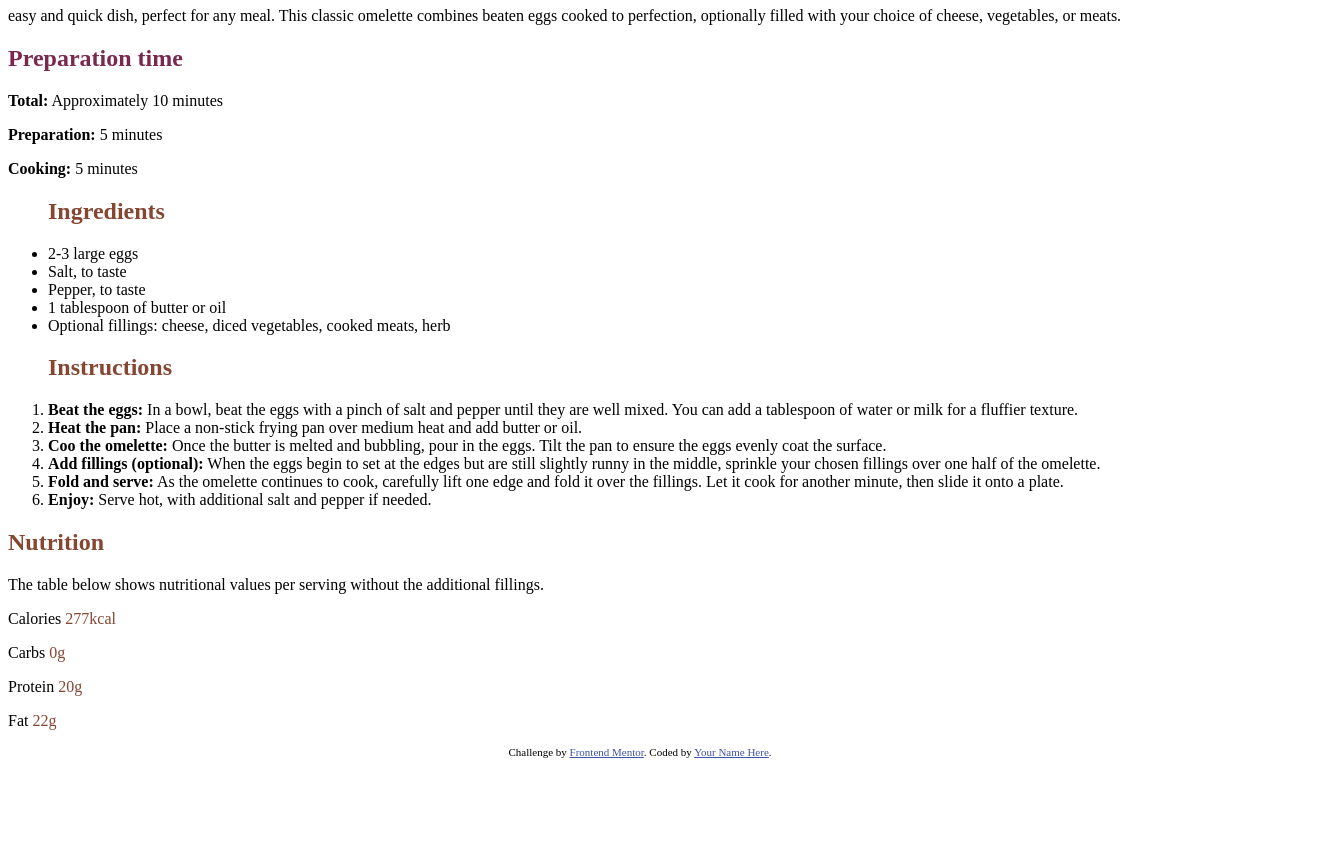
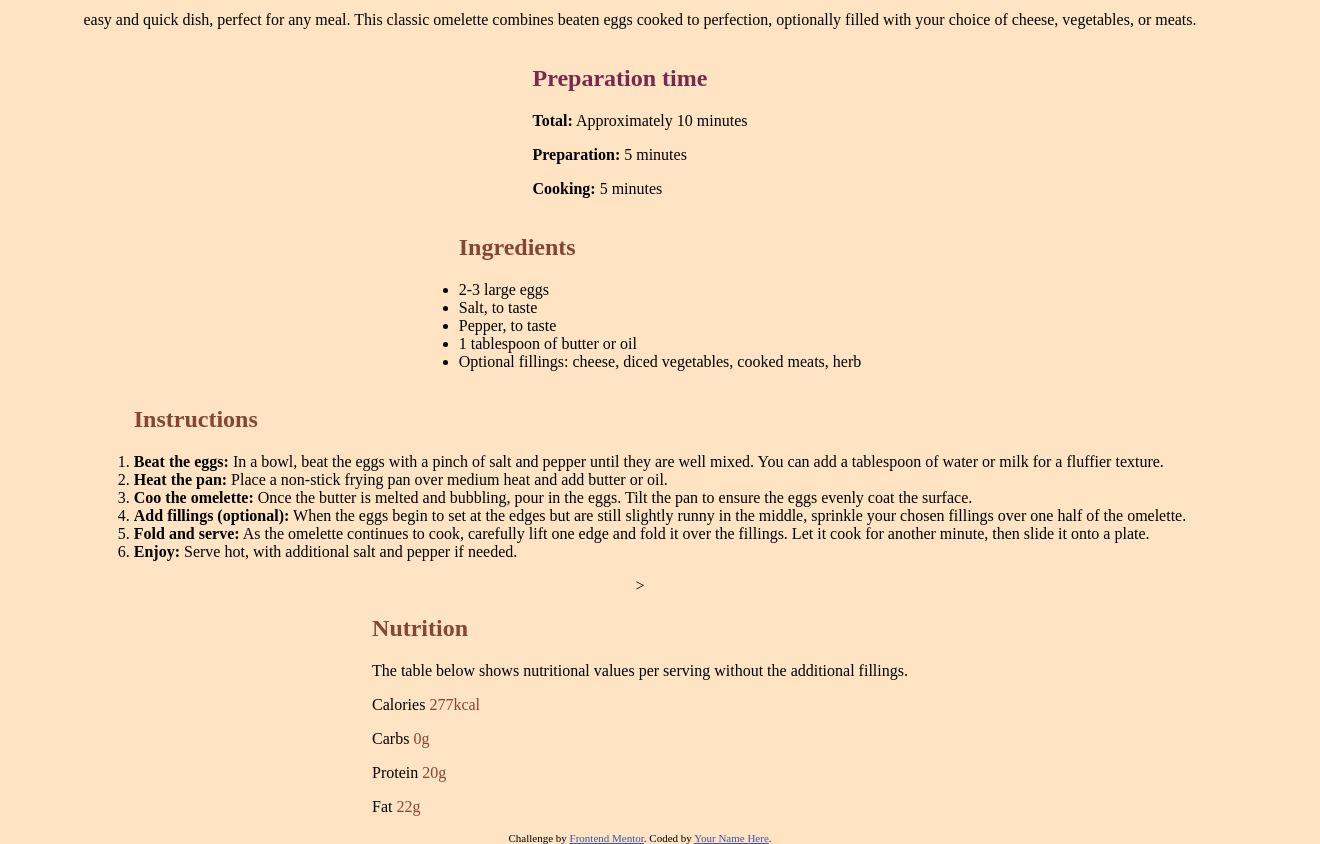
Before and after one commit to RodrigoJPSilva/aula-frontend, a plain HTML site: page Exercicios-Frontend-Mentor/recipe-page-main/index.html in a window 1280 px wide. Shown: the part 685-1529 px from the top of the page, 1320 px wide, since content can reach past the window. Before the commit the page ends 1451 px from the top, so only its background shows below. Drawn offline with Linux system fonts and the light colour scheme.

Commit message:
exercise update

```diff
--- a/Exercicios-Frontend-Mentor/recipe-page-main/assets/styles/style.css
+++ b/Exercicios-Frontend-Mentor/recipe-page-main/assets/styles/style.css
@@ -1,4 +1,11 @@
+* {
+    box-sizing: border-box;
+    background-color: bisque;
+}
+
 body {
-    font-family: Young-serif, Outfit;
     margin: 0;
+    display: flex;
+    flex-direction: column;
+    align-items: center;
 }
--- a/Exercicios-Frontend-Mentor/recipe-page-main/index.html
+++ b/Exercicios-Frontend-Mentor/recipe-page-main/index.html
@@ -5,7 +5,7 @@
   <meta name="viewport" content="width=device-width, initial-scale=1.0"> <!-- displays site properly based on user's device -->
 
   <link rel="icon" type="image/png" sizes="32x32" href="./assets/images/favicon-32x32.png">
-
+  <link rel="stylesheet" href="./assets/styles/style.css">
   <title>Frontend Mentor | Recipe page</title>
 
   <!-- Feel free to remove these styles or customise in your own stylesheet 👍 -->
@@ -16,19 +16,19 @@
 </head>
 <body>
   <img src="./assets/images/image-omelette.jpeg">
+
   <h1>Simple Omelette Recipe</h1>
-
   <p>easy and quick dish, perfect for any meal. This classic omelette combines beaten eggs cooked
     to perfection, optionally filled with your choice of cheese, vegetables, or meats.</p>
 
+  <div class="Preparation">
     <h2><span style="color: hsl(332, 51%, 32%)">Preparation time</span></h2>
-
-
     <p><strong>Total:</strong> Approximately 10 minutes</p>
     <p><strong>Preparation:</strong> 5 minutes</p>
     <p><strong>Cooking:</strong> 5 minutes</p>
+  </div class="Preparation">
 
-
+  <div class="Ingredients">
     <ul>
       <h2><span style="color: hsl(14, 45%, 36%)">Ingredients</span></h2>
       <li>2-3 large eggs</li>
@@ -37,59 +37,52 @@
       <li>1 tablespoon of butter or oil</li>
       <li>Optional fillings: cheese, diced vegetables, cooked meats, herb</li>
     </ul>
+  </div class="Ingredients">
 
-
+  <div class="Instructions">
     <ol>
       <h2><span style="color: hsl(14, 45%, 36%)">Instructions</span></h2>
-
       <li>
         <strong>Beat the eggs:</strong> In a bowl, beat the eggs with a pinch of salt and pepper until they are well mixed.
         You can add a tablespoon of water or milk for a fluffier texture.
       </li>
-
       <li><strong>Heat the pan:</strong> Place a non-stick frying pan over medium heat and add butter or oil.</li>
-
       <li>
         <strong>Coo the omelette:</strong> Once the butter is melted and bubbling, pour in the eggs. Tilt the pan to ensure
         the eggs evenly coat the surface.
       </li>
-
       <li>
         <strong>Add fillings (optional):</strong> When the eggs begin to set at the edges but are still slightly runny in the
         middle, sprinkle your chosen fillings over one half of the omelette.
       </li>
-
       <li>
         <strong>Fold and serve:</strong> As the omelette continues to cook, carefully lift one edge and fold it over the
         fillings. Let it cook for another minute, then slide it onto a plate.
       </li>
-
       <li><strong>Enjoy:</strong> Serve hot, with additional salt and pepper if needed.</li>
     </ol>
+  </div class="Instructions">>
 
+  <div class="Nutrition">
     <h2><span style="color: hsl(14, 45%, 36%)">Nutrition</span></h2>
-
     <p>The table below shows nutritional values per serving without the additional fillings.</p>
-
     <p>
       Calories
       <span style="color: hsl(14, 45%, 36%)">277kcal</span>
     </p>
-
     <p>
       Carbs
       <span style="color: hsl(14, 45%, 36%)">0g</span>
     </p>
-
     <p>
       Protein
       <span style="color: hsl(14, 45%, 36%)">20g</span>
     </p>
-
     <p>
       Fat
       <span style="color: hsl(14, 45%, 36%)">22g</span>
     </p>
+  </div class="Nutrition">
 
   <div class="attribution">
     Challenge by <a href="https://www.frontendmentor.io?ref=challenge" target="_blank">Frontend Mentor</a>.
```
Lines whose indentation alone changed are shown as unchanged.
